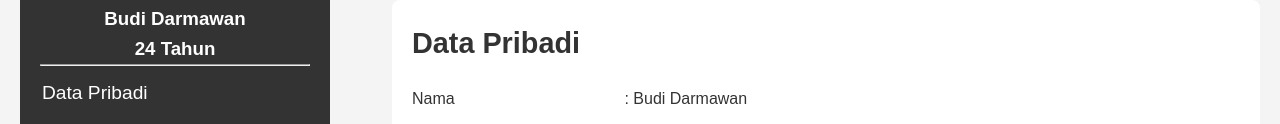
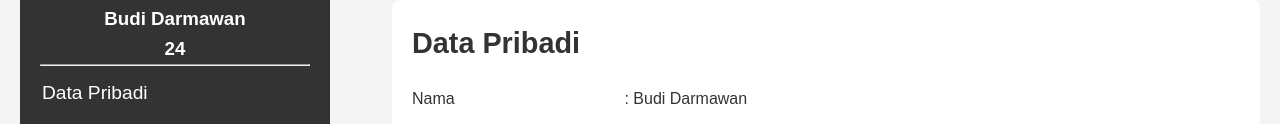
Before and after one commit to budidio/portofolio, a plain HTML site: page index.html in a window 1280 px wide. Shown: the part 414-538 px from the top of the page. Drawn offline with Linux system fonts and the light colour scheme.

Commit message:
Update index.html

```diff
--- a/index.html
+++ b/index.html
@@ -16,7 +16,16 @@
             <div class="content" style="width: 100%; text-align: center;">
                 <img src="Untitled.jpg"><br>
                 <h3>Budi Darmawan</h3>
-                <h3>24 Tahun</h3>
+                <h3><span id="umur"></span></h3>
+                <script>
+                    const tanggalLahir = new Date(2000, 3, 22);
+                    const sekarang = new Date();
+                    let umur = sekarang.getFullYear() - tanggalLahir.getFullYear();
+                    const bulan = sekarang.getMonth() - tanggalLahir.getMonth();
+                    if (bulan < 0 || (bulan === 0 && sekarang.getDate() < tanggalLahir.getDate())) {
+                        umur--;
+                    } document.getElementById("umur").textContent = umur
+                </script>
             </div>
             <hr>
             <ul>
```
